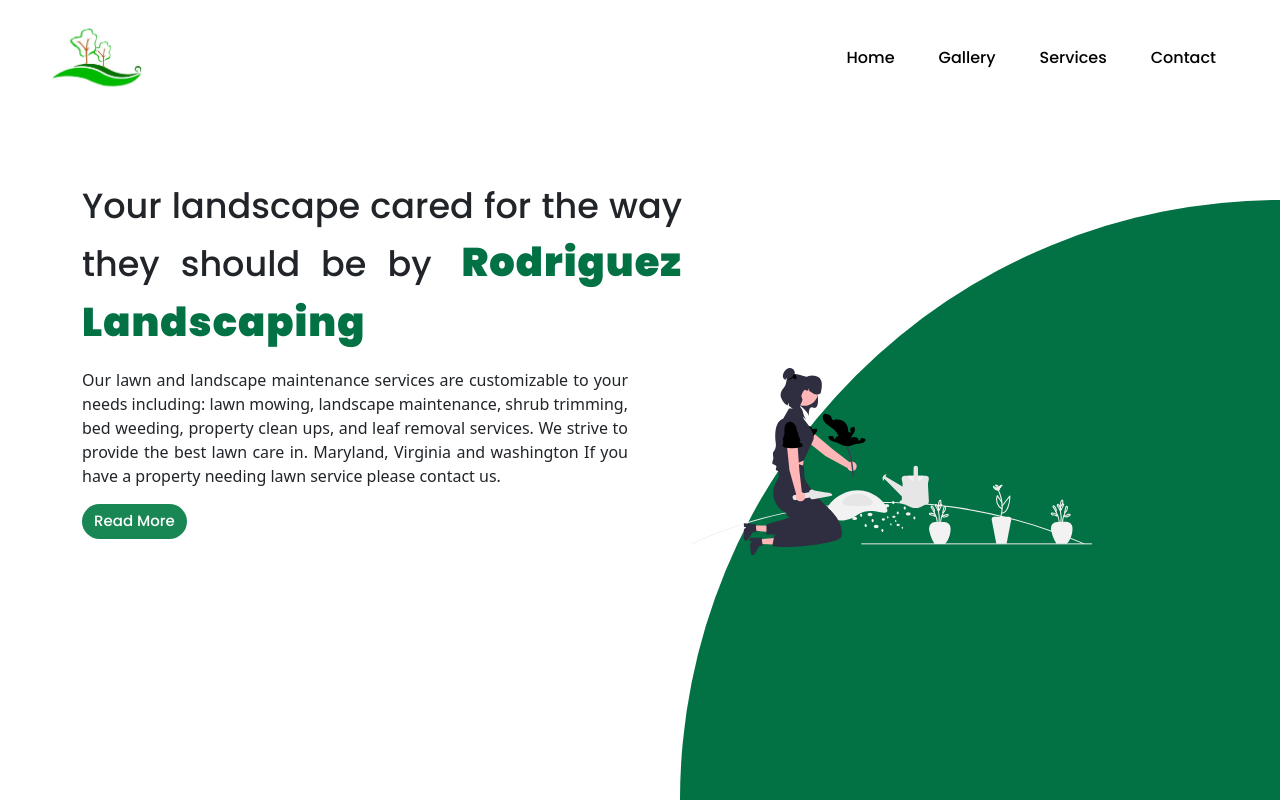
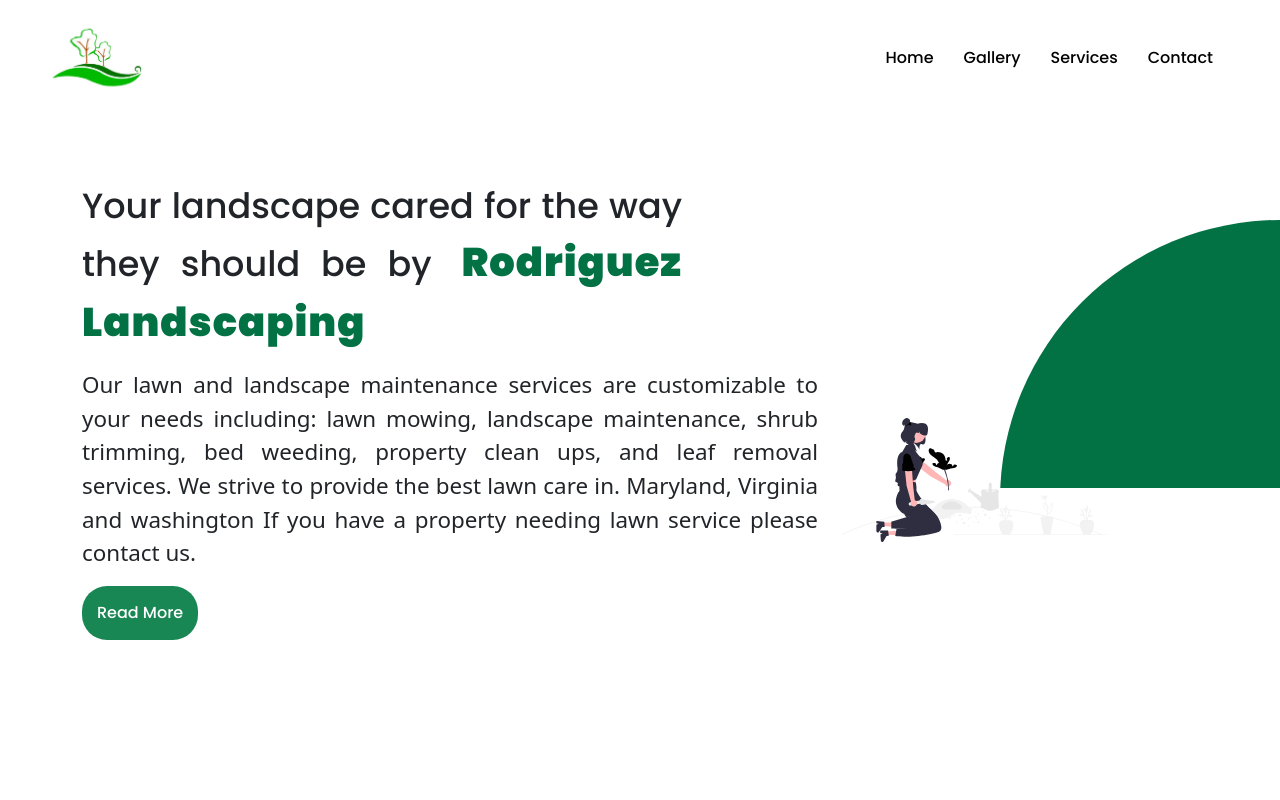
Before and after one commit to Olstertecn11/landscape-web-page, a React (Create React App) app: page / in a window 1280 px wide. Built offline with nearby package versions, Linux system fonts and the light colour scheme.

Commit message:
responsive for my samsung A10

```diff
--- a/src/App.css
+++ b/src/App.css
@@ -36,16 +36,6 @@
 .App-link {
   color: #61dafb;
 }
-
-@keyframes App-logo-spin {
-  from {
-    transform: rotate(0deg);
-  }
-  to {
-    transform: rotate(360deg);
-  }
-}
-
 
 .circle{
   position: absolute;
@@ -95,3 +85,39 @@
   font-family: Poppins;
   letter-spacing: 1px;
 }
+
+
+/* for my tablet */
+@media (min-width: 500px) {
+
+  .circle{
+    position: absolute;
+    top: 0;
+    left: 0;
+    width: 100%;
+    z-index: 0;
+    height: 61%;
+    background: #027144;
+    clip-path: circle(280px at right 500px);
+  }
+
+  .description{
+    font-size: 140%;
+    text-align: justify;
+    letter-spacing: normal;
+  }
+
+  .btn{
+    margin: 0px !important;
+    color: red;
+    padding: 15px;
+  }
+
+  .img{
+    width: 265px;
+    margin-top: 50px;
+    margin-left: 0px;
+  }
+
+
+}
--- a/src/App.jsx
+++ b/src/App.jsx
@@ -23,10 +23,10 @@
 
       <div className="container">
       	<div className="row">
-	  <div className="col">
-	  <p>
-Our lawn and landscape maintenance services are customizable to your needs including: lawn mowing, landscape maintenance, shrub trimming, bed weeding, property clean ups, and leaf removal services. We strive to provide the best lawn care in. Maryland, Virginia and washington If you have a property needing lawn service please contact us.
-	  </p>
+	  <div className="col-md-8">
+	    <p className="description">
+  Our lawn and landscape maintenance services are customizable to your needs including: lawn mowing, landscape maintenance, shrub trimming, bed weeding, property clean ups, and leaf removal services. We strive to provide the best lawn care in. Maryland, Virginia and washington If you have a property needing lawn service please contact us.
+	    </p>
 	    <a href="#" className="btn btn-success text-white">Read More</a>
 	  </div>
 	  <div className="col">
```
